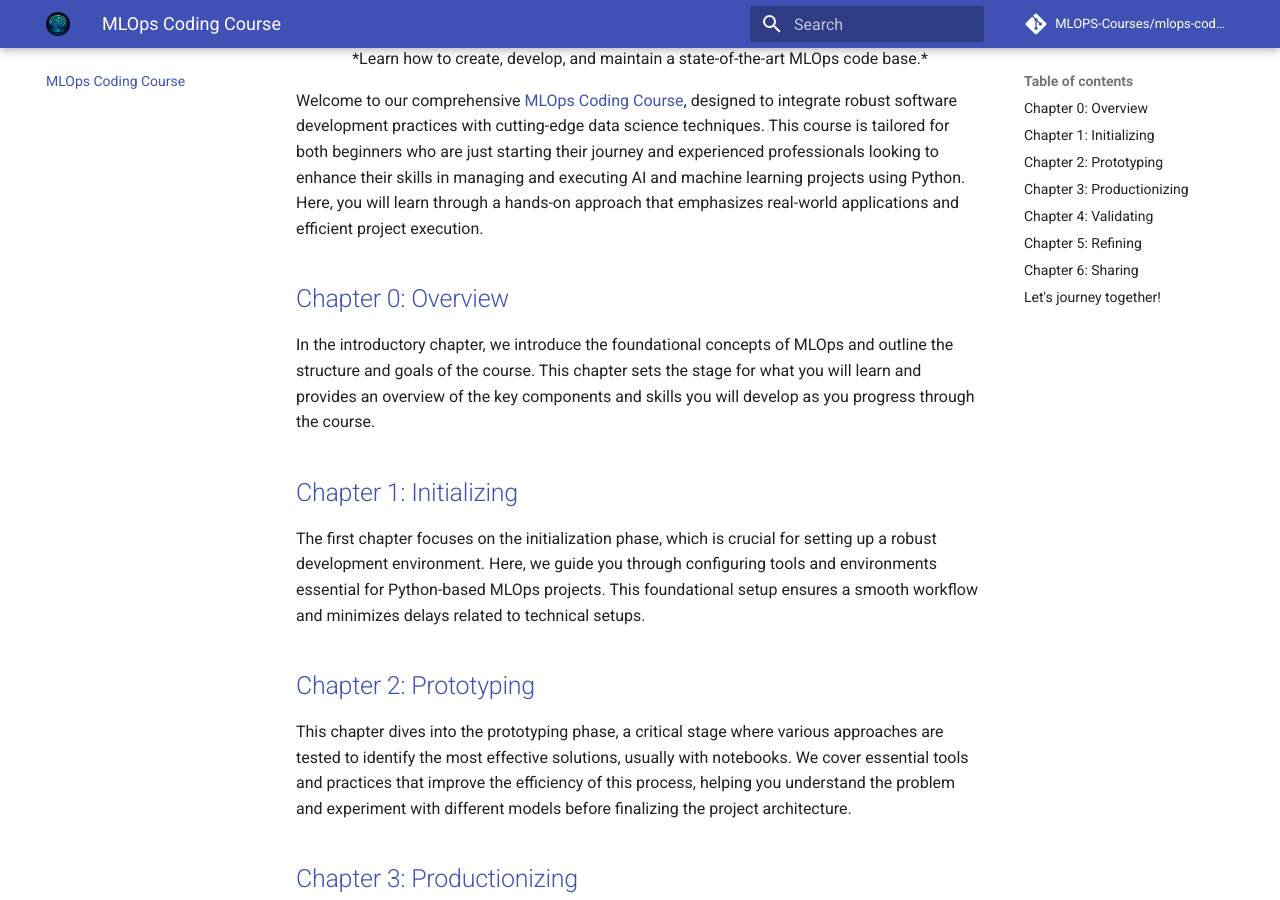
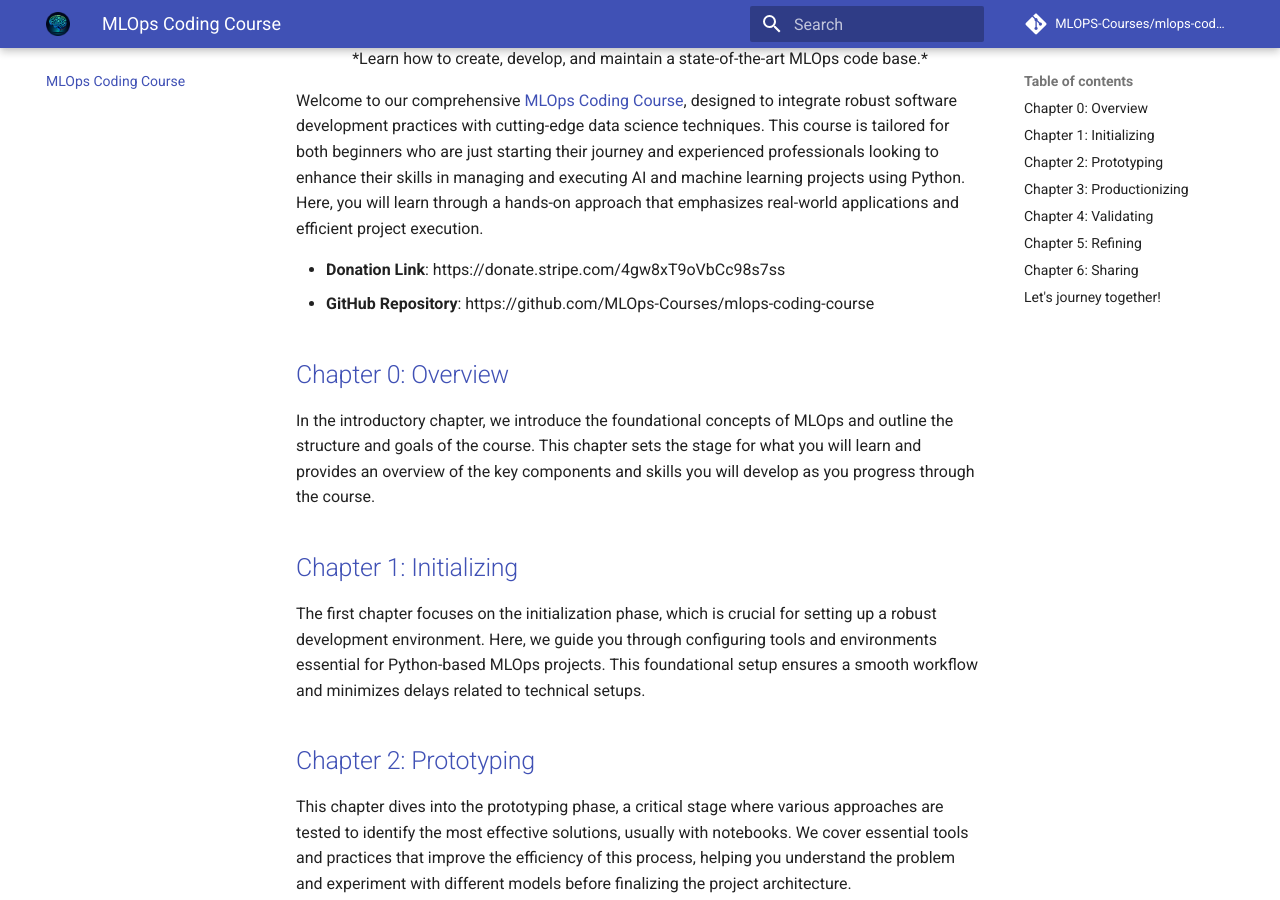
Before and after one commit to MLOps-Courses/mlops-coding-course, an MkDocs documentation site: the page built from docs/index.md, in a window 1280 px wide and 900 px high, scrolled down 489 px. Built offline with MkDocs 1.6.1 and Material for MkDocs 9.7.7, drawn with Linux system fonts in a browser that asks for light colours; comment, search, counter and statistics services are not loaded.

Commit message:
Added donation and repository link

```diff
--- a/docs/index.md
+++ b/docs/index.md
@@ -7,6 +7,9 @@
 </center>
 
 Welcome to our comprehensive [MLOps Coding Course](https://mlops-coding-course.fmind.dev/), designed to integrate robust software development practices with cutting-edge data science techniques. This course is tailored for both beginners who are just starting their journey and experienced professionals looking to enhance their skills in managing and executing AI and machine learning projects using Python. Here, you will learn through a hands-on approach that emphasizes real-world applications and efficient project execution.
+
+- **Donation Link**: https://donate.stripe.com/4gw8xT9oVbCc98s7ss
+- **GitHub Repository**: https://github.com/MLOps-Courses/mlops-coding-course
 
 ## [Chapter 0: Overview](./0. Overview/)
 
```
